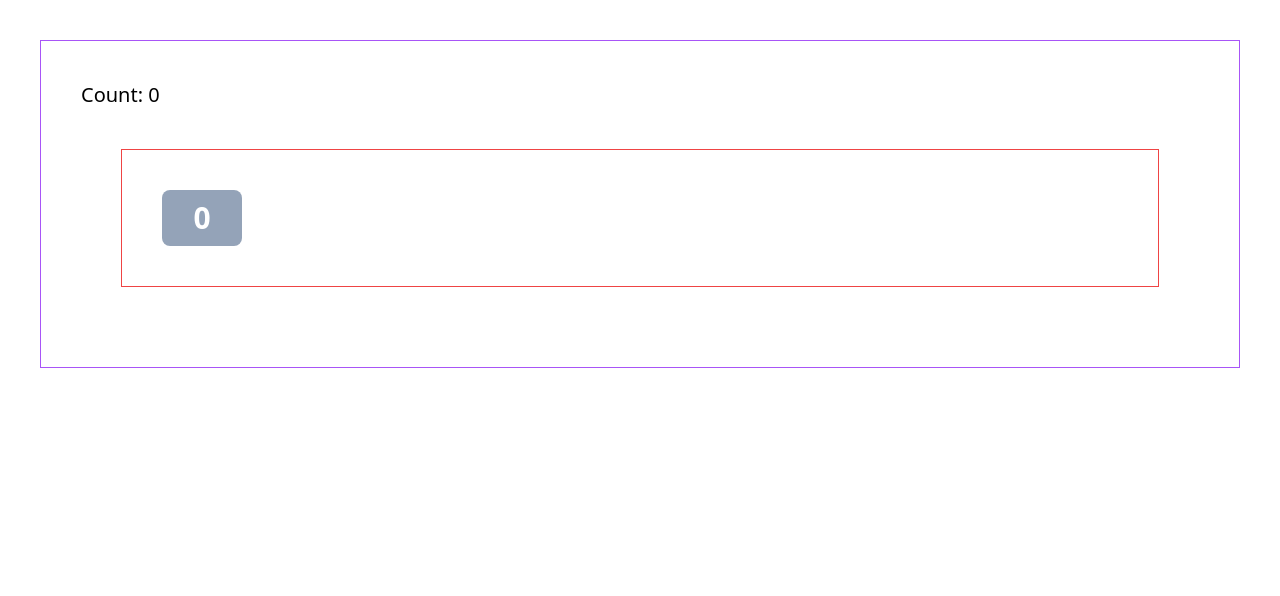
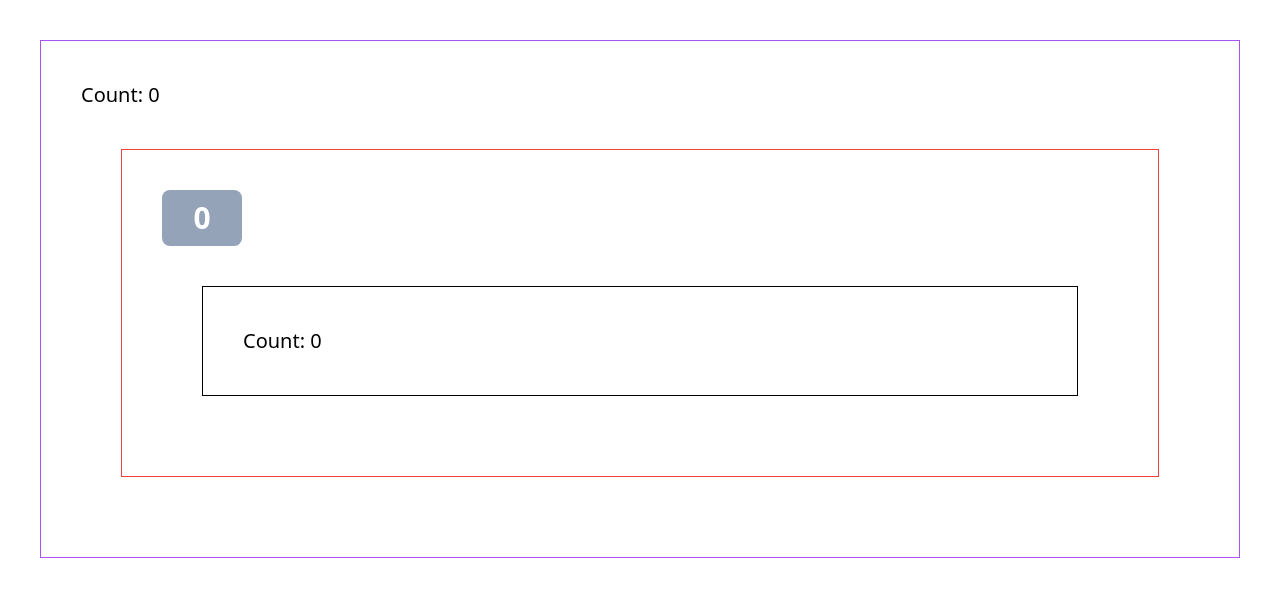
Before and after one commit to zihaaad/react-state-management, a React (Vite) app: page / in a window 1280 px wide. Shown: the top 596 px of the page. Built offline with nearby package versions, Linux system fonts and the light colour scheme.

Commit message:
react one-way data binding limitations

```diff
--- /dev/null
+++ b/src/components/ChildComponent.tsx
@@ -0,0 +1,7 @@
+const ChildComponent = ({count}: {count: number}) => {
+  return (
+    <div className="text-xl border border-black m-10 p-10">Count: {count}</div>
+  );
+};
+
+export default ChildComponent;
--- a/src/components/CounterWithFuncComponent.tsx
+++ b/src/components/CounterWithFuncComponent.tsx
@@ -1,3 +1,5 @@
+import ChildComponent from "./ChildComponent";
+
 type TProps = {
   count: number;
   setCount: React.Dispatch<React.SetStateAction<number>>;
@@ -11,6 +13,7 @@ const CounterWithFuncComponent = ({count, setCount}: TProps) => {
         onClick={() => setCount((prev) => prev + 1)}>
         {count}
       </button>
+      <ChildComponent count={count} />
     </div>
   );
 };
```
